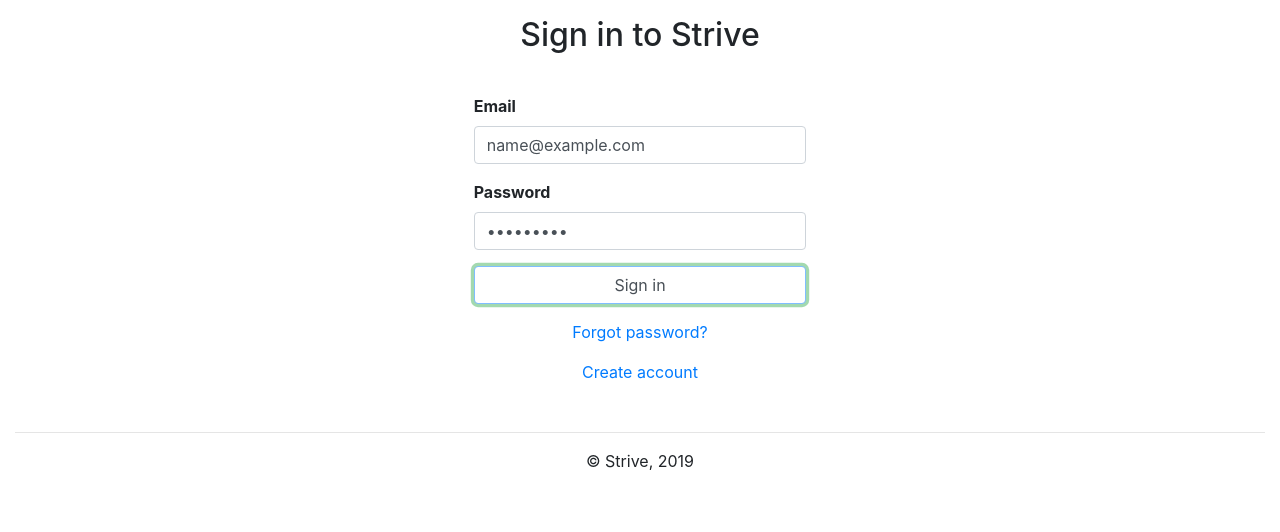
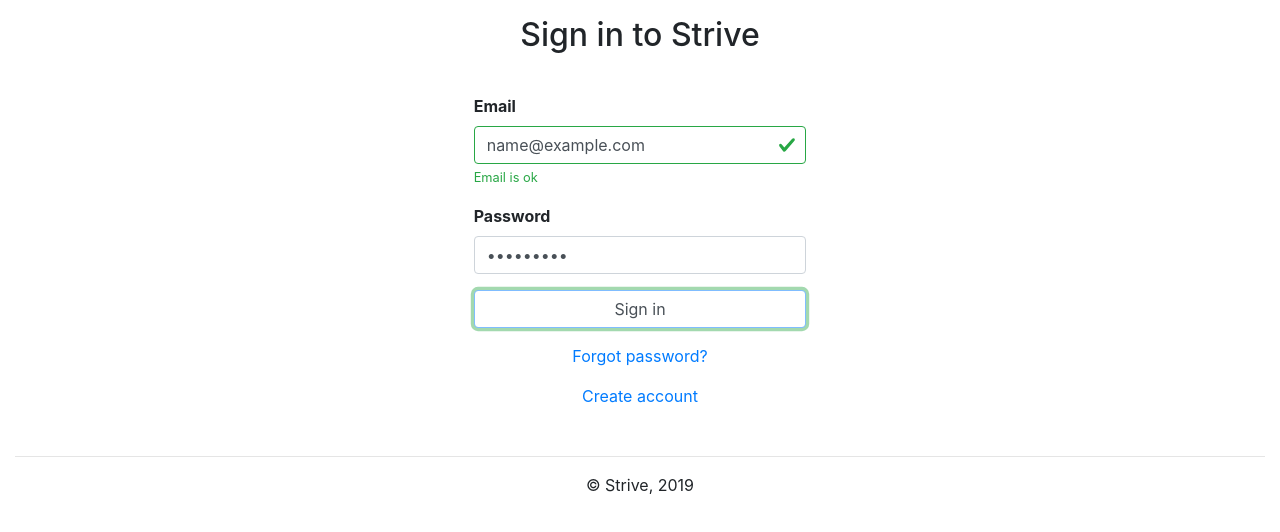
Before and after one commit to pkirilin/strive, a React (Create React App) app in the folder react/strive-client/: page /account/login in a window 1280 px wide. Both pictures are taken after typing "name@example.com", "Sample123" into the empty fields and a click on the input "Sign in". Shown: the top 532 px of the page. Built offline with nearby package versions, Linux system fonts and the light colour scheme.

Commit message:
Created validationRules. Added required rule. Corrected Input component logic

```diff
--- a/react/strive-client/src/Account/LoginForm.jsx
+++ b/react/strive-client/src/Account/LoginForm.jsx
@@ -2,14 +2,27 @@
 import { Form, FormGroup, Input } from "reactstrap";
 import { Link } from "react-router-dom";
 import { LabeledInput } from "../_components/LabeledInput";
+import { validationStates, validationRules } from "../_constants/validation";
 
 export class LoginForm extends React.Component {
   constructor(props) {
     super(props);
 
     this.state = {
-      email: "",
-      password: ""
+      email: {
+        value: "",
+        validationState: {
+          status: validationStates.default,
+          message: ""
+        }
+      },
+      password: {
+        value: "",
+        validationState: {
+          status: validationStates.default,
+          message: ""
+        }
+      }
     };
 
     this.onEmailChange = this.onEmailChange.bind(this);
@@ -18,14 +31,25 @@
   }
 
   onEmailChange(event) {
+    let value = event.target.value;
+
     this.setState({
-      email: event.target.value
+      email: {
+        value: value,
+        validationState: validationRules.required(
+          value,
+          "Email is required",
+          "Email is ok"
+        )
+      }
     });
   }
 
   onPasswordChange(event) {
     this.setState({
-      password: event.target.value
+      password: {
+        value: event.target.value
+      }
     });
   }
 
@@ -41,8 +65,9 @@
             type="text"
             label="Email"
             placeholder="Enter email"
-            value={this.state.email}
+            value={this.state.email.value}
             onValueChange={this.onEmailChange}
+            validationState={this.state.email.validationState}
           />
         </FormGroup>
 
@@ -51,8 +76,9 @@
             type="password"
             label="Password"
             placeholder="Enter password"
-            value={this.state.password}
+            value={this.state.password.value}
             onValueChange={this.onPasswordChange}
+            validationState={this.state.password.validationState}
           />
         </FormGroup>
 
--- a/react/strive-client/src/_components/LabeledInput.jsx
+++ b/react/strive-client/src/_components/LabeledInput.jsx
@@ -1,33 +1,57 @@
 import React from "react";
-import { Label, Input } from "reactstrap";
+import { Label } from "reactstrap";
+import { validationStates } from "../_constants/validation";
 
 export class LabeledInput extends React.Component {
+  static defaultProps = {
+    validationState: {
+      status: validationStates.default
+    }
+  };
+
   render() {
+    let inputClasses = [
+      this.props.readonly ? "form-control-plaintext" : "form-control"
+    ];
+
+    let messageClasses = [];
+
+    switch (this.props.validationState.status) {
+      case validationStates.valid:
+        inputClasses.push("is-valid");
+        messageClasses.push("valid-feedback");
+        break;
+      case validationStates.invalid:
+        inputClasses.push("is-invalid");
+        messageClasses.push("invalid-feedback");
+        break;
+      default:
+        break;
+    }
+
+    let inputProps = {
+      type: this.props.type,
+      placeholder: this.props.placeholder,
+      value: this.props.value,
+      className: inputClasses.join(" "),
+      onChange: this.props.onValueChange
+    };
+
+    let messageProps = {
+      className: messageClasses.join(" ")
+    };
+
     return (
       <div>
         <Label className="font-weight-bold">{this.props.label}</Label>
 
-        {!this.props.readonly && (
-          <Input
-            type={this.props.type}
-            placeholder={this.props.placeholder}
-            value={this.props.value}
-            onChange={this.props.onValueChange}
-          />
-        )}
-
-        {this.props.readonly && (
-          <input
-            type={this.props.type}
-            placeholder={this.props.placeholder}
-            value={this.props.value}
-            readOnly
-            className="form-control-plaintext"
-          />
-        )}
+        <input {...inputProps} />
 
         {this.props.help && (
           <small className="form-text text-muted">{this.props.help}</small>
+        )}
+        {this.props.validationState.message && (
+          <span {...messageProps}>{this.props.validationState.message}</span>
         )}
       </div>
     );
--- /dev/null
+++ b/react/strive-client/src/_constants/validation.js
@@ -0,0 +1,29 @@
+// --
+export const validationStates = {
+  default: "default",
+  valid: "valid",
+  invalid: "invalid"
+};
+
+// --
+export const validationRules = {
+  required
+};
+
+// --
+function required(
+  value,
+  invalidMessage = "Value is required",
+  validMessage = ""
+) {
+  if (value === "") {
+    return {
+      status: validationStates.invalid,
+      message: invalidMessage
+    };
+  }
+  return {
+    status: validationStates.valid,
+    message: validMessage
+  };
+}
```
